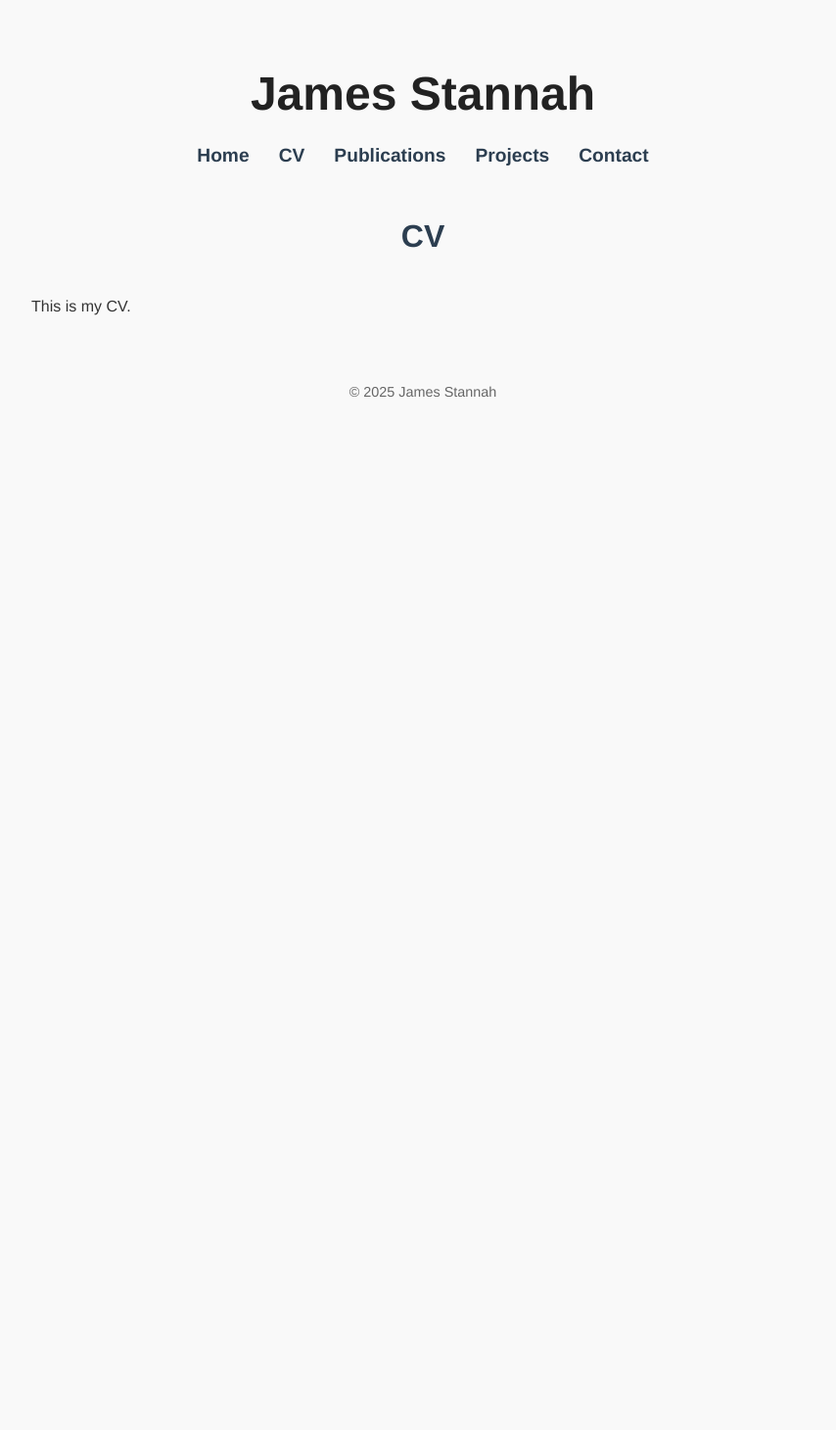
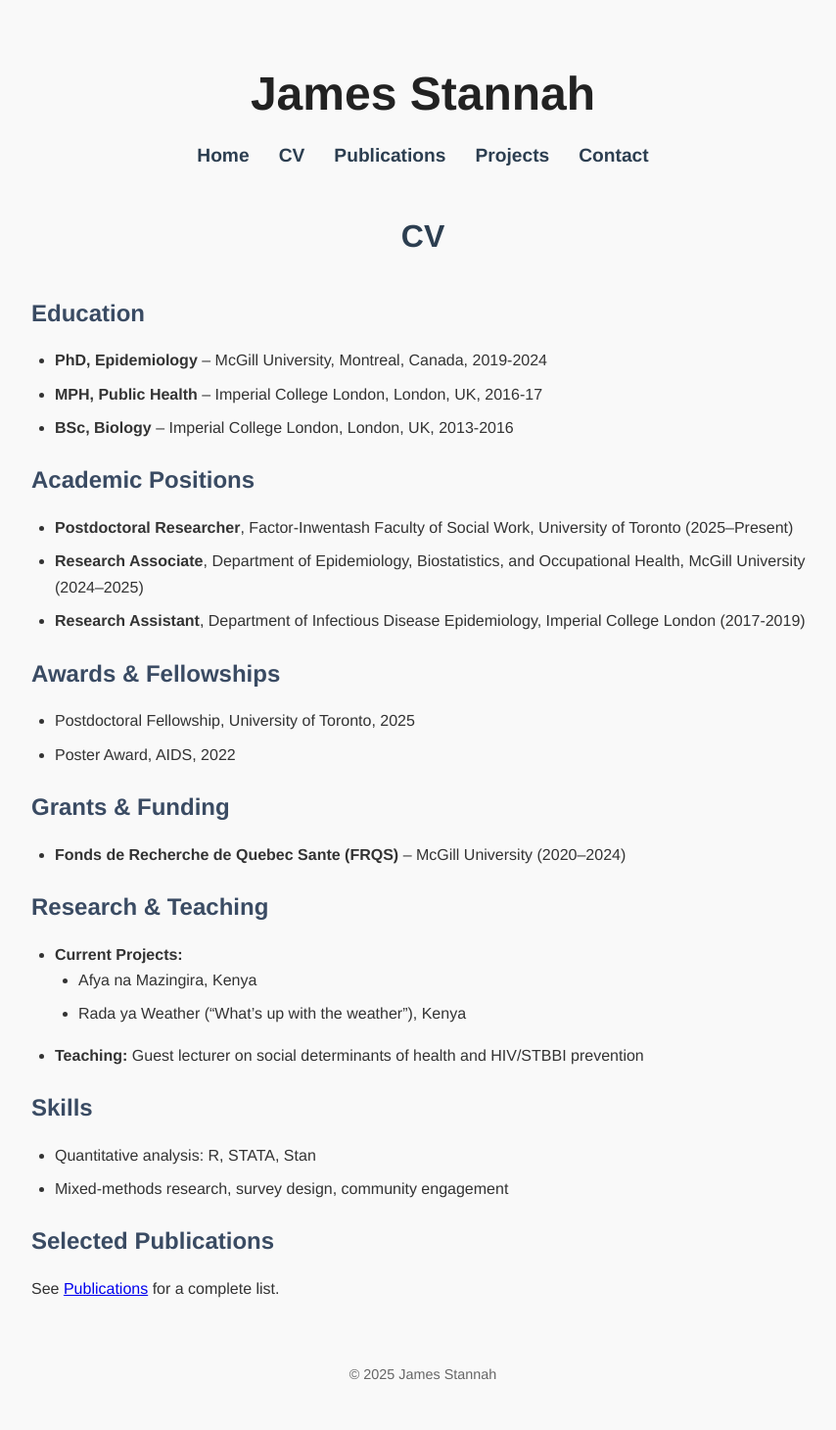
Before and after one commit to jamesstannah/jamesstannah.github.io, a Jekyll site: the page built from cv.md, in a window 1280 px wide. Shown: the whole page at 98% size, without its empty margins (208-1062 px from the left). Built offline with Jekyll 4.4.1, drawn with Linux system fonts in a browser that asks for light colours; before the commit the page ends 900 px from its top, so only the background shows below that.

Commit message:
Update cv.md

```diff
--- a/cv.md
+++ b/cv.md
@@ -4,4 +4,32 @@ title: "CV"
 permalink: /cv/
 ---
 
-This is my CV.
+## Education
+- **PhD, Epidemiology** – McGill University, Montreal, Canada, 2019-2024
+- **MPH, Public Health** – Imperial College London, London, UK, 2016-17
+- **BSc, Biology** – Imperial College London, London, UK, 2013-2016
+
+## Academic Positions
+- **Postdoctoral Researcher**, Factor-Inwentash Faculty of Social Work, University of Toronto (2025–Present)
+- **Research Associate**, Department of Epidemiology, Biostatistics, and Occupational Health, McGill University (2024–2025)
+- **Research Assistant**, Department of Infectious Disease Epidemiology, Imperial College London (2017-2019)
+
+## Awards & Fellowships
+- Postdoctoral Fellowship, University of Toronto, 2025
+- Poster Award, AIDS, 2022
+
+## Grants & Funding
+- **Fonds de Recherche de Quebec Sante (FRQS)** – McGill University (2020–2024)
+
+## Research & Teaching
+- **Current Projects:**
+  - Afya na Mazingira, Kenya
+  - Rada ya Weather (“What's up with the weather”), Kenya
+- **Teaching:** Guest lecturer on social determinants of health and HIV/STBBI prevention
+
+## Skills
+- Quantitative analysis: R, STATA, Stan
+- Mixed-methods research, survey design, community engagement
+
+## Selected Publications
+See [Publications](/publications/) for a complete list.
```
